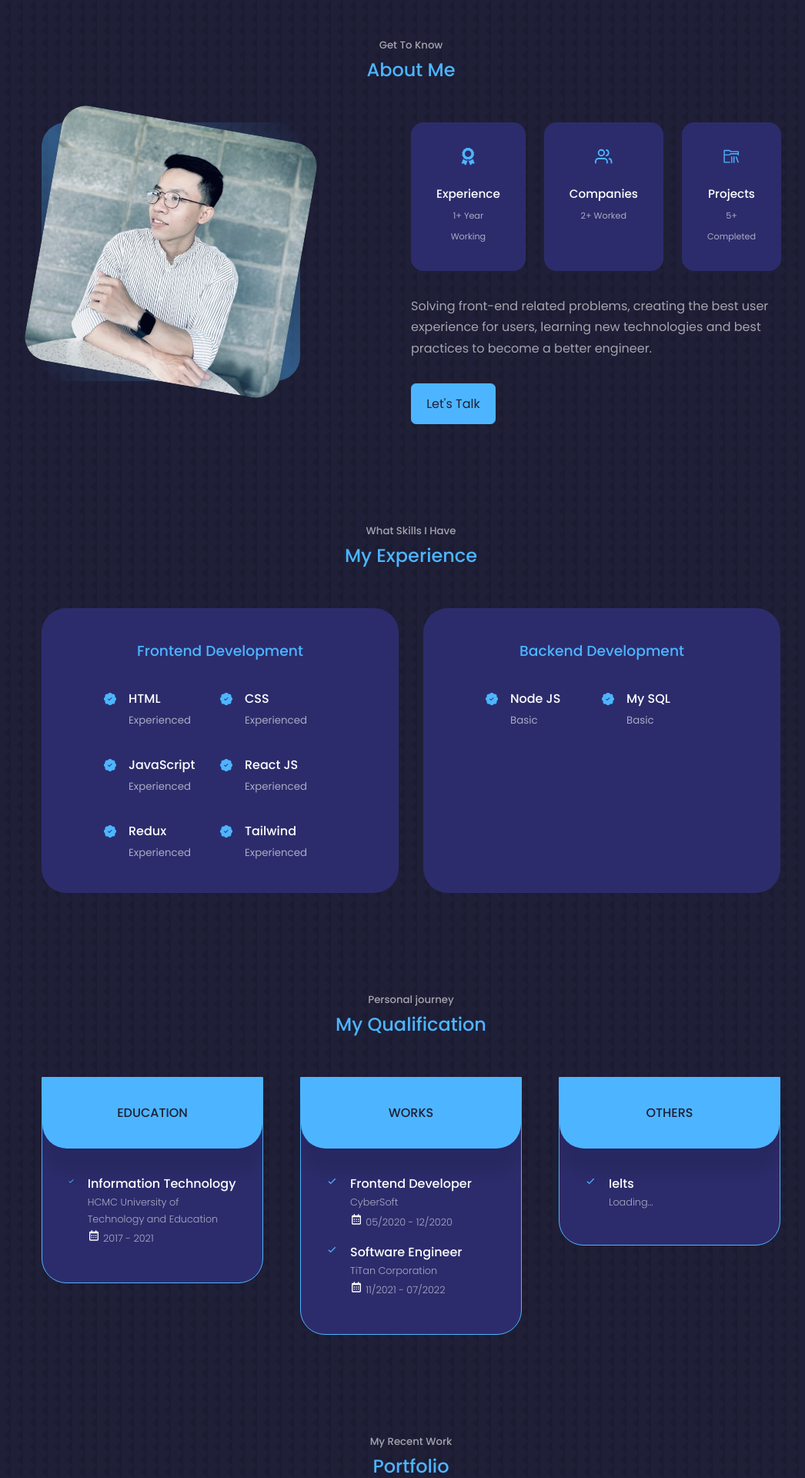
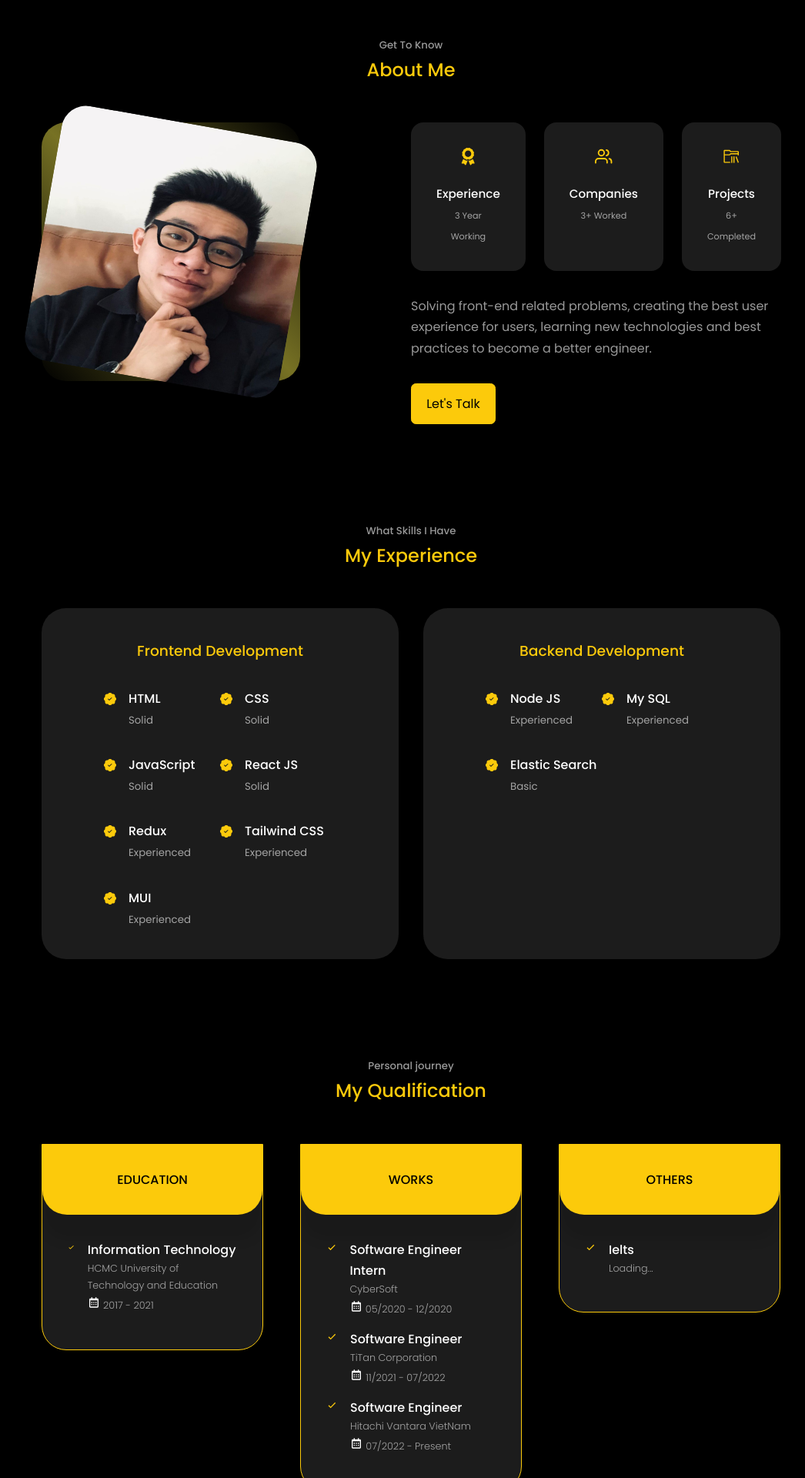
Before and after one commit to DinhHauNguyen/Portfolio-HN, a React (Create React App) app: page / in a window 1280 px wide. Shown: the part 880-2800 px from the top of the page at 77% size, without its empty margins (106-1152 px from the left). Built offline with nearby package versions, Linux system fonts and the light colour scheme.

Commit message:
update cv

```diff
--- a/src/components/about/About.jsx
+++ b/src/components/about/About.jsx
@@ -1,6 +1,6 @@
 import React from 'react'
 import './about.css'
-import ME from '../../assets/me-about1.jpg'
+import ME from '../../assets/me-about2.jpeg'
 import { FaAward } from 'react-icons/fa'
 import { FiUsers } from 'react-icons/fi'
 import { VscFolderLibrary } from 'react-icons/vsc'
@@ -13,7 +13,7 @@ const About = () => {
       <div className="container about__container">
         <div className="about__me">
           <div className="about__me-image">
-            <img src={ME} alt="About Image" />
+            <img src={ME} alt="About Image" className='about__me-image-detail'/>
           </div>
         </div>
         <div className="about__content">
@@ -21,17 +21,17 @@ const About = () => {
             <article className='about__card'>
               <FaAward className='about__icon' />
               <h5>Experience</h5>
-              <small>1+ Year Working</small>
+              <small>3 Year Working</small>
             </article>
             <article className='about__card'>
               <FiUsers className='about__icon' />
               <h5>Companies</h5>
-              <small>2+ Worked</small>
+              <small>3+ Worked</small>
             </article>
             <article className='about__card'>
               <VscFolderLibrary className='about__icon' />
               <h5>Projects</h5>
-              <small>5+ Completed</small>
+              <small>6+ Completed</small>
             </article>
           </div>
           <p>
--- a/src/components/about/about.css
+++ b/src/components/about/about.css
@@ -18,6 +18,10 @@
     overflow: hidden;
     transform: rotate(10deg);
     transition: var(--transition);
+}
+
+.about__me-image-detail {
+    height: 80%;
 }
 
 .about__me-image:hover{
--- a/src/components/contact/Contact.jsx
+++ b/src/components/contact/Contact.jsx
@@ -45,7 +45,7 @@ const Contact = () => {
           <article className="contact__option">
             <MdOutlineAddLocationAlt className='contact__option-icon' />
             <h4>Location</h4>
-            <h5>Tan Binh, Ho Chi Minh City</h5>
+            <h5>Ho Chi Minh, Viet Nam</h5>
           </article>
         </div>
         <form ref={form} onSubmit={sendEmail}>
--- a/src/components/experience/Experience.jsx
+++ b/src/components/experience/Experience.jsx
@@ -15,28 +15,28 @@ const Experience = () => {
               <BsPatchCheckFill className="experience__details-icon" />
               <div>
                 <h4>HTML</h4>
-                <small className='text-light'>Experienced</small>
+                <small className='text-light'>Solid</small>
               </div>
             </article>
             <article className='experience__details'>
               <BsPatchCheckFill className="experience__details-icon" />
               <div>
                 <h4>CSS</h4>
-                <small className='text-light'>Experienced</small>
+                <small className='text-light'>Solid</small>
               </div>
             </article>
             <article className='experience__details'>
               <BsPatchCheckFill className="experience__details-icon" />
               <div>
                 <h4>JavaScript</h4>
-                <small className='text-light'>Experienced</small>
+                <small className='text-light'>Solid</small>
               </div>
             </article>
             <article className='experience__details'>
               <BsPatchCheckFill className="experience__details-icon" />
               <div>
                 <h4>React JS</h4>
-                <small className='text-light'>Experienced</small>
+                <small className='text-light'>Solid</small>
               </div>
             </article>
             <article className='experience__details'>
@@ -49,7 +49,14 @@ const Experience = () => {
             <article className='experience__details'>
               <BsPatchCheckFill className="experience__details-icon" />
               <div>
-                <h4>Tailwind</h4>
+                <h4>Tailwind CSS</h4>
+                <small className='text-light'>Experienced</small>
+              </div>
+            </article>
+            <article className='experience__details'>
+              <BsPatchCheckFill className="experience__details-icon" />
+              <div>
+                <h4>MUI</h4>
                 <small className='text-light'>Experienced</small>
               </div>
             </article>
@@ -64,13 +71,20 @@ const Experience = () => {
               <BsPatchCheckFill className="experience__details-icon" />
               <div>
                 <h4>Node JS</h4>
-                <small className='text-light'>Basic</small>
+                <small className='text-light'>Experienced</small>
               </div>
             </article>
             <article className='experience__details'>
               <BsPatchCheckFill className="experience__details-icon" />
               <div>
                 <h4>My SQL</h4>
+                <small className='text-light'>Experienced</small>
+              </div>
+            </article>
+            <article className='experience__details'>
+              <BsPatchCheckFill className="experience__details-icon" />
+              <div>
+                <h4>Elastic Search</h4>
                 <small className='text-light'>Basic</small>
               </div>
             </article>
--- a/src/components/header/Header.jsx
+++ b/src/components/header/Header.jsx
@@ -10,7 +10,7 @@ const Header = () => {
       <div className="container header__container">
         <h5>Hello I'm</h5>
         <h1>Hau Nguyen</h1>
-        <h5 className="text-light">Front-end Developer</h5>
+        <h5 className="text-light">Software Engineer</h5>
         <CTA></CTA>
         <HeaderSocials />
 
--- a/src/components/nav/Nav.jsx
+++ b/src/components/nav/Nav.jsx
@@ -11,7 +11,7 @@ import { useState } from 'react'
 const Nav = () => {
   const [activeNav, setActiveNav] = useState('#')
   return (
-    <nav>
+    <nav className='nav-border'>
       <a href="#" onClick={() => setActiveNav('#')} className={activeNav === '#' ? 'active' : ''}><AiOutlineHome /></a>
       <a href="#about" onClick={() => setActiveNav('#about')} className={activeNav === '#about' ? 'active' : ''}><AiOutlineUser /></a>
       <a href="#experience" onClick={() => setActiveNav('#experience')} className={activeNav === '#experience' ? 'active' : ''}><BiBook /></a>
--- a/src/components/nav/nav.css
+++ b/src/components/nav/nav.css
@@ -31,3 +31,7 @@ nav a.active{
     background: var(--color-primary);
     color: var(--color-white);
 }
+
+.nav-border {
+    border: 1px solid var(--color-primary-variant);
+}
--- a/src/components/portfolio/Portfolio.jsx
+++ b/src/components/portfolio/Portfolio.jsx
@@ -3,6 +3,7 @@ import './portfolio.css'
 import IMG1 from '../../assets/portfolio1.jpg'
 import IMG2 from '../../assets/portfolio2.jpg'
 import IMG3 from '../../assets/portfolio3.jpg'
+import IMG4 from '../../assets/portfolio4.jpg'
 
 const Portfolio = () => {
   return (
@@ -17,7 +18,7 @@ const Portfolio = () => {
           </div>
           <h3>Auvenir</h3>
           <div className="portfolio__item-cta">
-            <a href="https://github.com/DinhHauNguyen" className='btn' target='_blank'>Github</a>
+            {/* <a href="https://github.com/DinhHauNguyen" className='btn' target='_blank'>Github</a> */}
             <a href="https://na.auvenir.com/" className='btn btn-primary' target='_blank'>Demo</a>
           </div>
         </article>
@@ -43,6 +44,17 @@ const Portfolio = () => {
             <a href="https://github.com/DinhHauNguyen/CanveMovie" className='btn btn-primary' target='_blank'>Demo</a>
           </div>
         </article>
+        {/* --------- PROJECT 4 ------------- */}
+        <article className='portfolio__item'>
+          <div className="portfolio__item-image">
+            <img src={IMG4} alt="" />
+          </div>
+          <h3>Alaxala</h3>
+          <div className="portfolio__item-cta">
+            {/* <a href="https://github.com/DinhHauNguyen/CanveMovie" className='btn' target='_blank'>Github</a> */}
+            <a href="http://203.178.142.174:2882/cyber-portal/login" className='btn btn-primary' target='_blank'>Demo</a>
+          </div>
+        </article>
       </div>
     </section>
   )
--- a/src/components/services/Services.jsx
+++ b/src/components/services/Services.jsx
@@ -34,7 +34,7 @@ const Services = () => {
             <li>
               <BiCheck className='service__list-icon' />
               <div>
-                <h4>Frontend Developer</h4>
+                <h4>Software Engineer Intern</h4>
                 <p>CyberSoft</p>
                 <BiCalendar/> <small className='service-light'>05/2020 - 12/2020</small>
               </div>
@@ -45,6 +45,14 @@ const Services = () => {
                 <h4>Software Engineer</h4>
                 <p>TiTan Corporation</p>
                 <BiCalendar/> <small className='service-light'>11/2021 - 07/2022</small>
+              </div>
+            </li>
+            <li>
+              <BiCheck className='service__list-icon' />
+              <div>
+                <h4>Software Engineer</h4>
+                <p>Hitachi Vantara VietNam</p>
+                <BiCalendar/> <small className='service-light'>07/2022 - Present</small>
               </div>
             </li>
           </ul>
--- a/src/index.css
+++ b/src/index.css
@@ -11,10 +11,10 @@
 }
 
 :root {
-    --color-bg: #1f1f38;
-    --color-bg-variant: #2c2c6c;
-    --color-primary: #4db5ff;
-    --color-primary-variant: rgba(77, 181, 255, 0.4);
+    --color-bg: #000;
+    --color-bg-variant: #1c1c1c;
+    --color-primary: #fcca0b;
+    --color-primary-variant: rgba(255, 243, 77, 0.466);
     --color-white: #fff;
     --color-light: rgba(255, 255, 255, 0.6);
 
```
Also changed, not shown: src/assets/me-about2.jpeg (added), src/assets/me.png (deleted).
